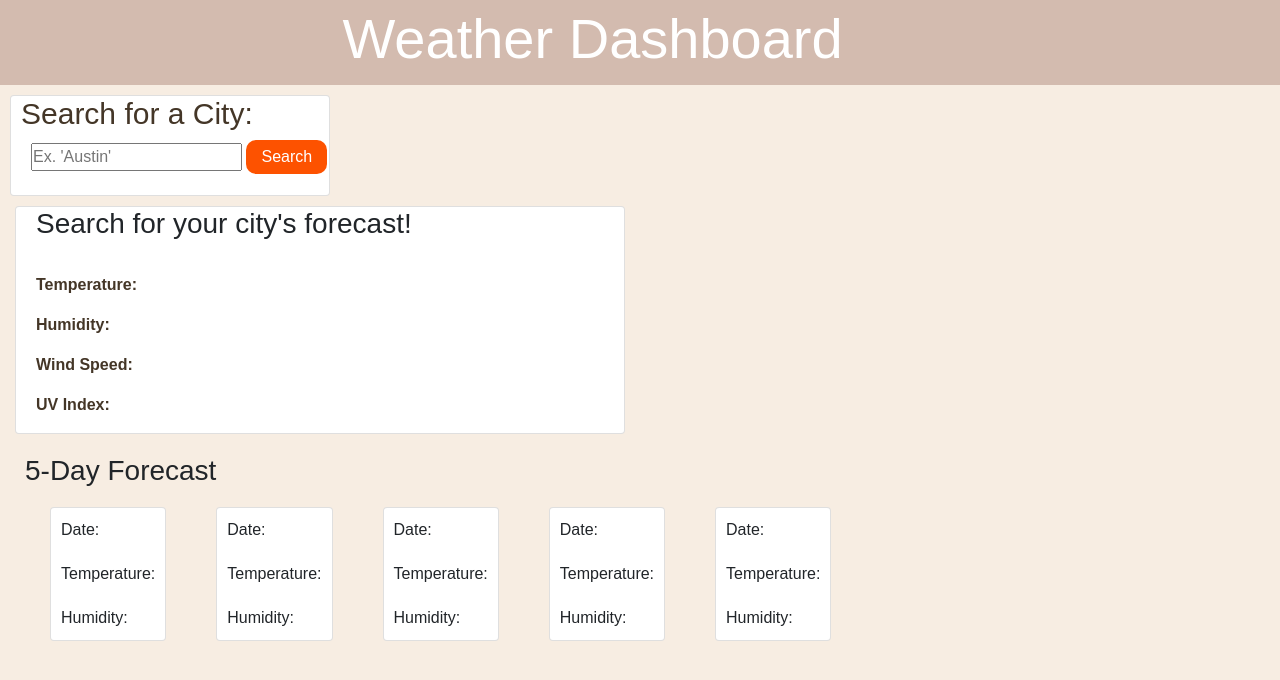
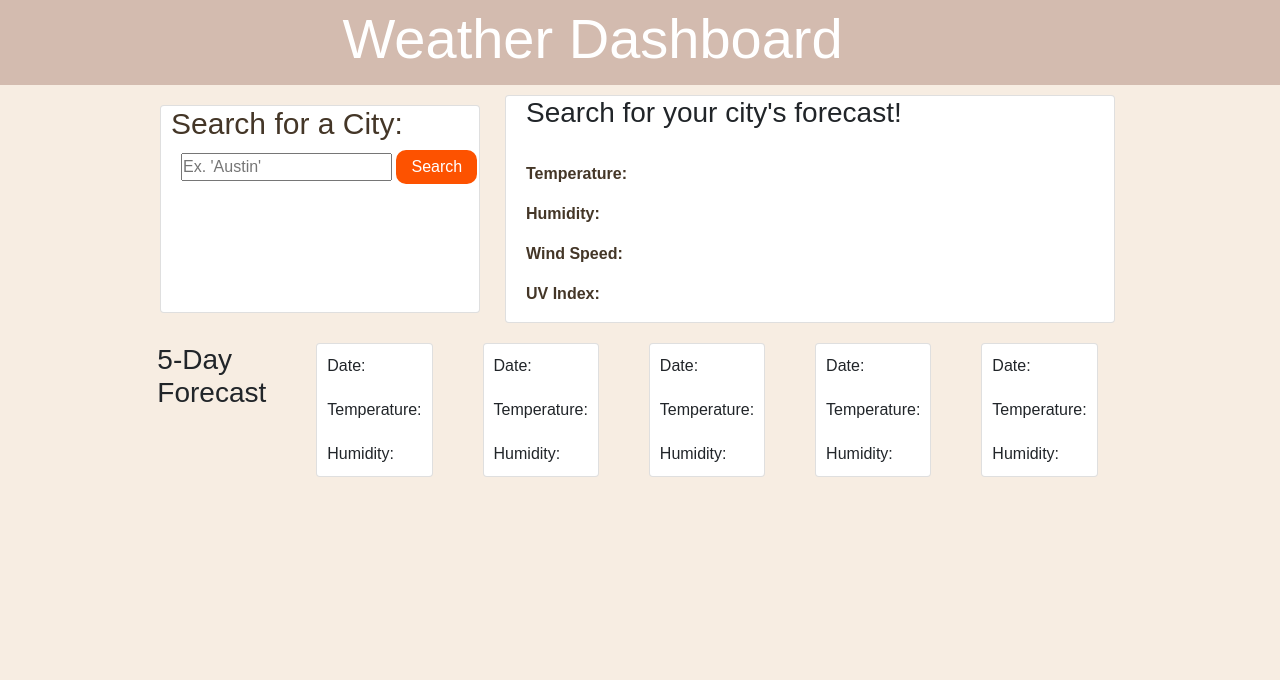
Before and after one commit to laynewegenast/weather-dashboard, a plain HTML site: page index.html in a window 1280 px wide. Drawn offline with nearby package versions, Linux system fonts and the light colour scheme.

Commit message:
more css adjustments

```diff
--- a/assets/style/styles.css
+++ b/assets/style/styles.css
@@ -34,6 +34,13 @@ header {
    margin: 10px;
 }
 
+.search-box {
+    display: flex;
+    flex-direction: row;
+    margin-top: 10px;
+    justify-content: center;
+}
+
 .userSearch {
     color: #FFFFFF;
     background-color: #fd5200;
@@ -66,7 +73,8 @@ header {
 }
 
 .fiveday {
-
+    display: flex;
+    justify-content: center;
 }
 
 .fiveday-header {
--- a/index.html
+++ b/index.html
@@ -54,7 +54,7 @@
     <!-- 5day for -->
     <div class="fiveday">
         <div>
-            <h3 class="fiveday-header">5-Day Forecast</h3>
+            <h3 class="fiveday-header">5-Day <br> Forecast</h3>
         </div>
 
         <div class="forecast row" id="fiveday-forecast-card">
```
